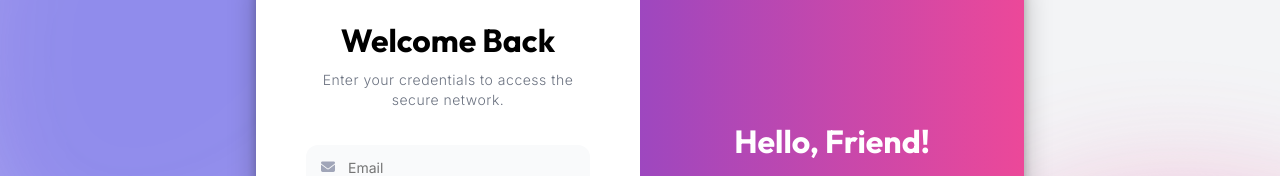
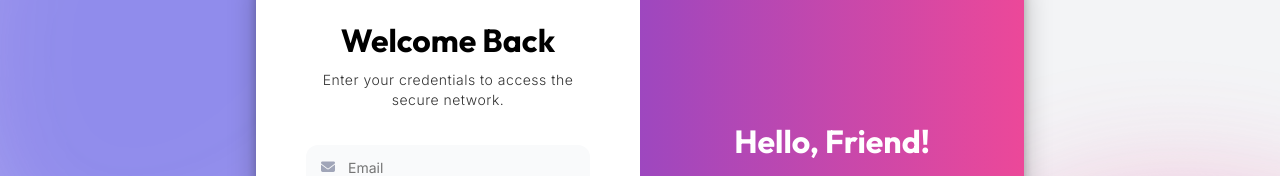
Before and after one commit to anugrahks19/DigiTrust, a website: page frontend/login.html in a window 1280 px wide. Shown: the part 172-348 px from the top of the page. Drawn offline with Linux system fonts and the light colour scheme.

Commit message:
Update login-page.css

```diff
--- a/frontend/css/login-page.css
+++ b/frontend/css/login-page.css
@@ -295,7 +295,8 @@ form {
 
 .subtitle {
     font-size: 14px;
-    color: #6b7280;
+    color: #333333;
+    /* Darker text */
     margin-bottom: 25px;
     margin-top: 10px;
 }
@@ -612,7 +613,8 @@ form {
 .google-btn:hover {
     border-color: var(--primary);
     background: #fff;
-    box-shadow: 0 0 20px rgba(79, 70, 229, 0.5); /* Glowing effect */
+    box-shadow: 0 0 20px rgba(79, 70, 229, 0.5);
+    /* Glowing effect */
     transform: translateY(-2px);
     color: var(--primary);
 }
```
